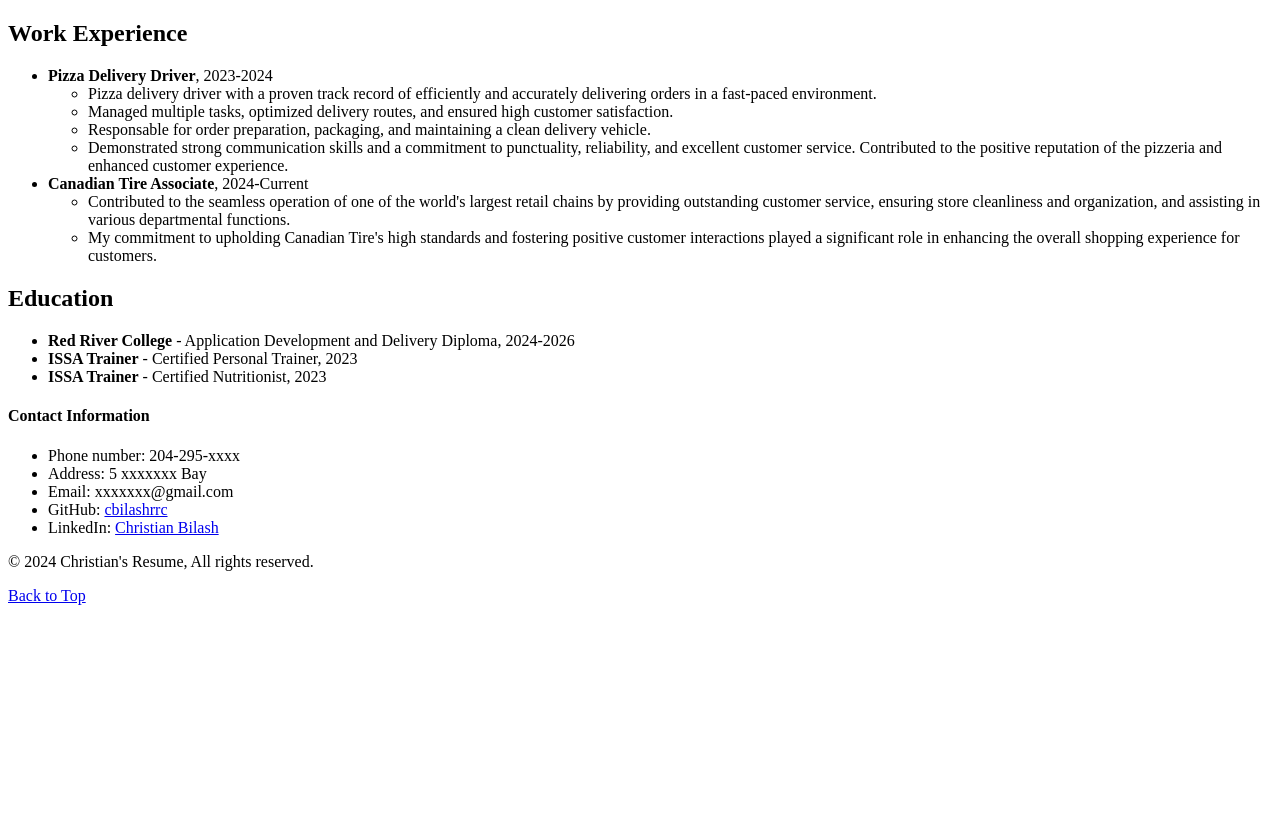
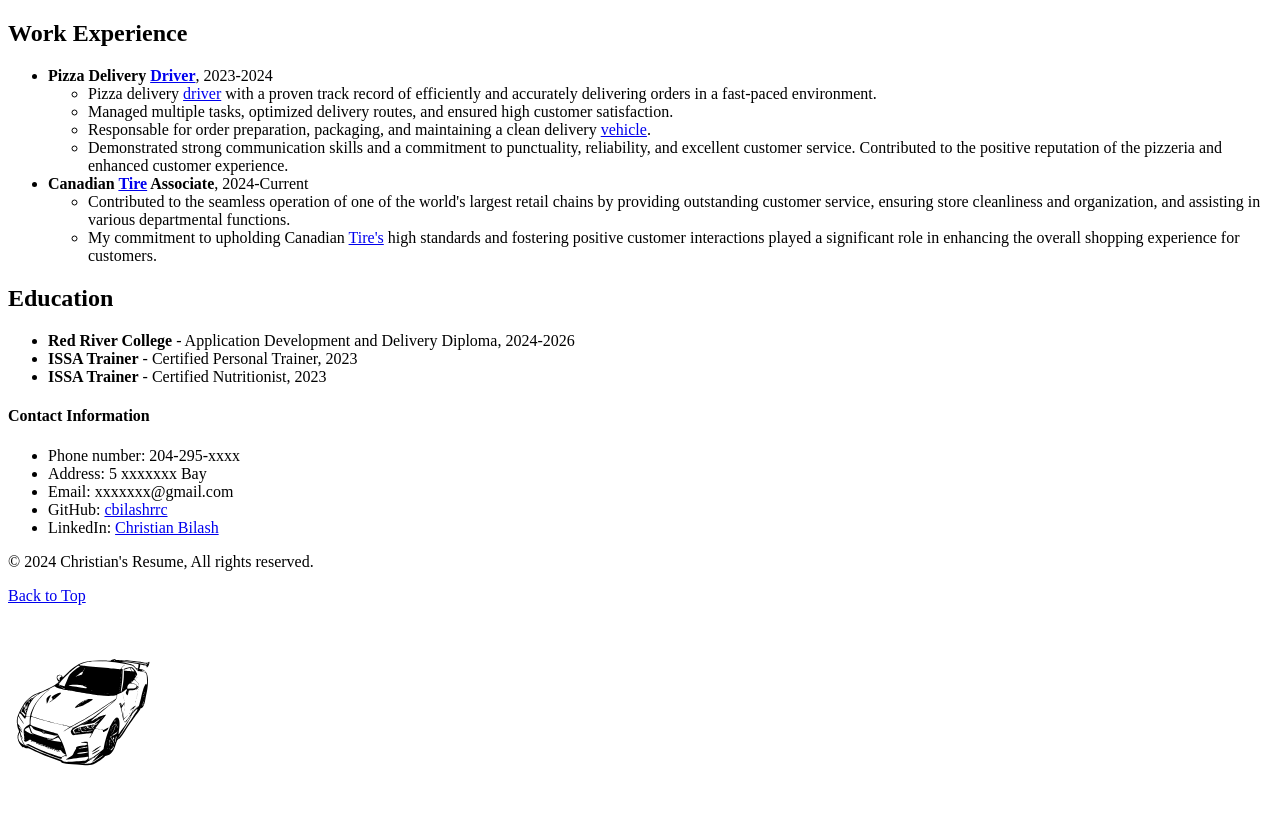
Before and after one commit to cbilashrrc/MOD_01_Resume, a plain HTML site: page index.html in a window 1280 px wide. Shown: the part 921-1748 px from the top of the page. Before the commit the page ends 1534 px from the top, so only its background shows below. Drawn offline with Linux system fonts and the light colour scheme.

Commit message:
Finalised Full Resume and went through with checking accesabilty and scanning for all types of errors.

```diff
--- a/index.html
+++ b/index.html
@@ -42,20 +42,20 @@
 
             <h2>Work Experience</h2>
             <ul>
-                <li><b>Pizza Delivery Driver</b>, 2023-2024
+                <li><b>Pizza Delivery <a href="page_2.html" target="_self"> Driver</a></b>, 2023-2024
                     <ul>
-                        <li> Pizza delivery driver with a proven track record of efficiently and accurately delivering orders in a fast-paced environment.</li>
+                        <li> Pizza delivery <a href="page_2.html" target="_self"> driver</a> with a proven track record of efficiently and accurately delivering orders in a fast-paced environment.</li>
                          <li> Managed multiple tasks, optimized delivery routes, and ensured high customer satisfaction. </li>
-                         <li> Responsable for order preparation, packaging, and maintaining a clean delivery vehicle. </li>
+                         <li> Responsable for order preparation, packaging, and maintaining a clean delivery <a href="page_2.html" target="_self"> vehicle</a>. </li>
                          <li>Demonstrated strong communication skills and a commitment to punctuality, reliability, and excellent customer service.
                             Contributed to the positive reputation of the pizzeria and enhanced customer experience. </li>
                     </ul>
                 </li>
-                <li><b>Canadian Tire Associate</b>, 2024-Current
+                <li><b>Canadian <a href="page_2.html" target="_self"> Tire</a> Associate</b>, 2024-Current
                     <ul>
                         <li>Contributed to the seamless operation of one of the world's largest
                             retail chains by providing outstanding customer service, ensuring store cleanliness and organization, and
-                            assisting in various departmental functions.</li> <li>My commitment to upholding Canadian Tire's high standards and
+                            assisting in various departmental functions.</li> <li>My commitment to upholding Canadian <a href="page_2.html" target="_self"> Tire's</a> high standards and
                             fostering positive customer interactions played a significant role in enhancing the overall shopping
                             experience for customers.</li>
                     </ul>
@@ -80,6 +80,9 @@
             </ul>
             <p>&#169; 2024 Christian's Resume, All rights reserved.</p>
             <a href="#top"> Back to Top</a>
-
+            <p></p>
+            <a href="page_2.html" target="_self"><img src="images/nissan-gtr.svg" width="150"
+            height="200" alt="Picture of a Nissan GTR">
+            </a>
         </footer>
     </body>
```
Also changed, not shown: page_2.html (+1 -0 lines), images/nissan-gtr.svg (added).
